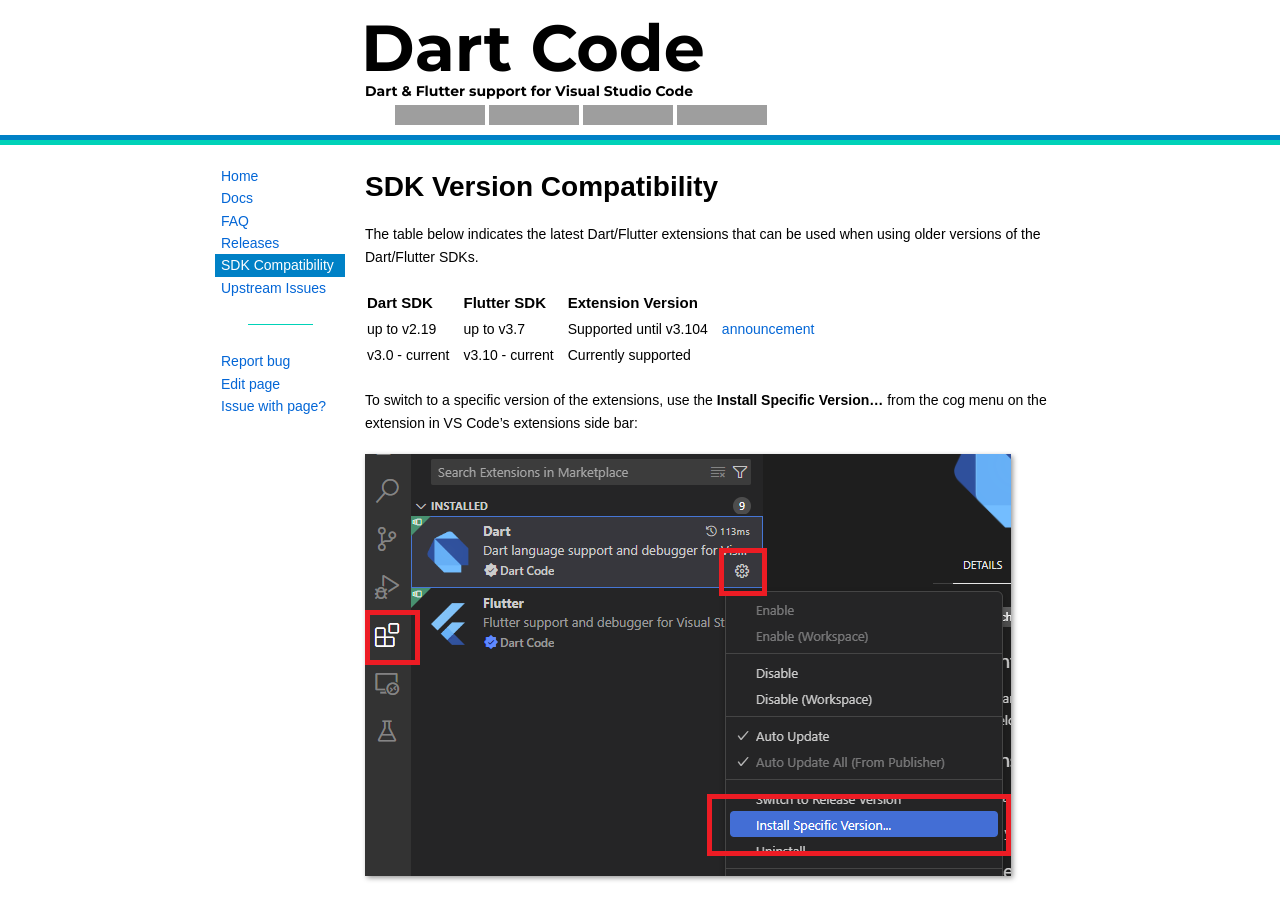
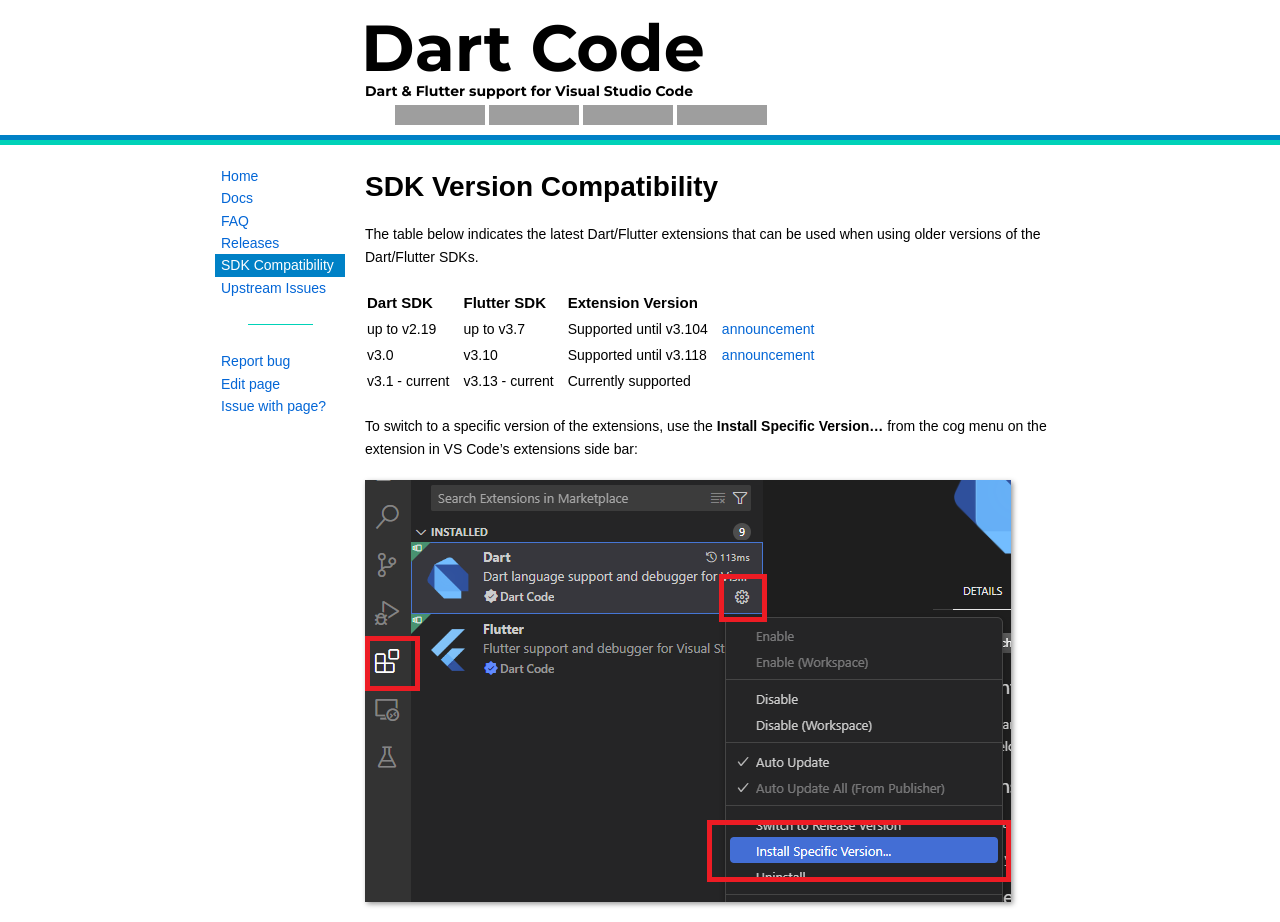
Before and after one commit to Dart-Code/Website, a Jekyll site: the page built from sdk-version-compatibility.md, in a window 1280 px wide. Built offline with Jekyll 4.4.1, drawn with Linux system fonts in a browser that asks for light colours; before the commit the page ends 900 px from its top, so only the background shows below that; grey boxes are pictures that could not be loaded.

Commit message:
Update SDK compatibility table

```diff
--- a/sdk-version-compatibility.md
+++ b/sdk-version-compatibility.md
@@ -15,7 +15,8 @@
 | Dart SDK | Flutter SDK | Extension Version | |
 | ----- | ----- | ----- | ----- |
 | up to v2.19 | up to v3.7 | <span title="v3.105 removes legacy analysis server protocol support">Supported until v3.104</span> | [announcement](https://groups.google.com/g/flutter-announce/c/JQHzM3FbBGI) |
-| v3.0 - current | v3.10 - current | Currently supported |
+| v3.0 | v3.10 | Supported until v3.118 | [announcement](https://medium.com/flutter/whats-new-in-flutter-3-35-c58ef72e3766#:~:text=Deprecated%20IDE%20support%20for%20older%20Flutter%20SDKs) |
+| v3.1 - current | v3.13 - current | Currently supported |
 
 To switch to a specific version of the extensions, use the **Install Specific Version...** from the cog menu on the extension in VS Code's extensions side bar:
 
```
